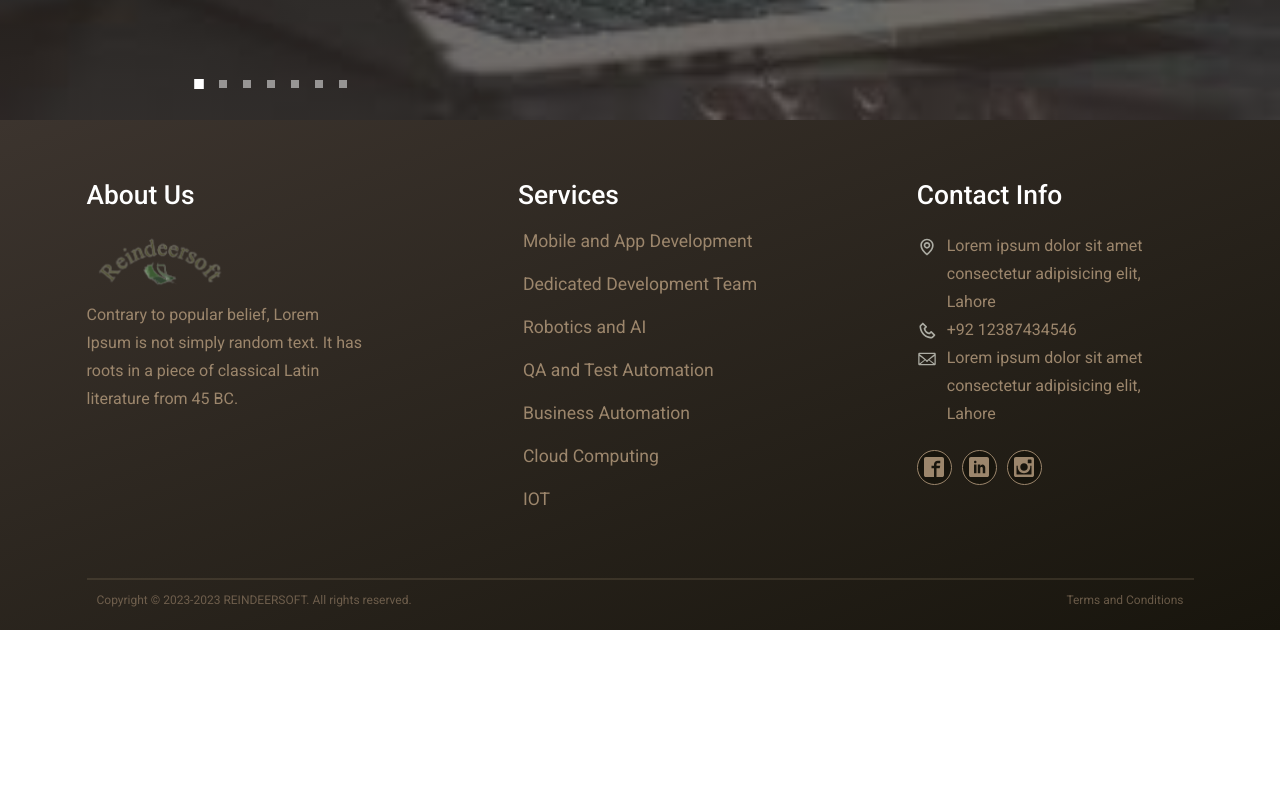
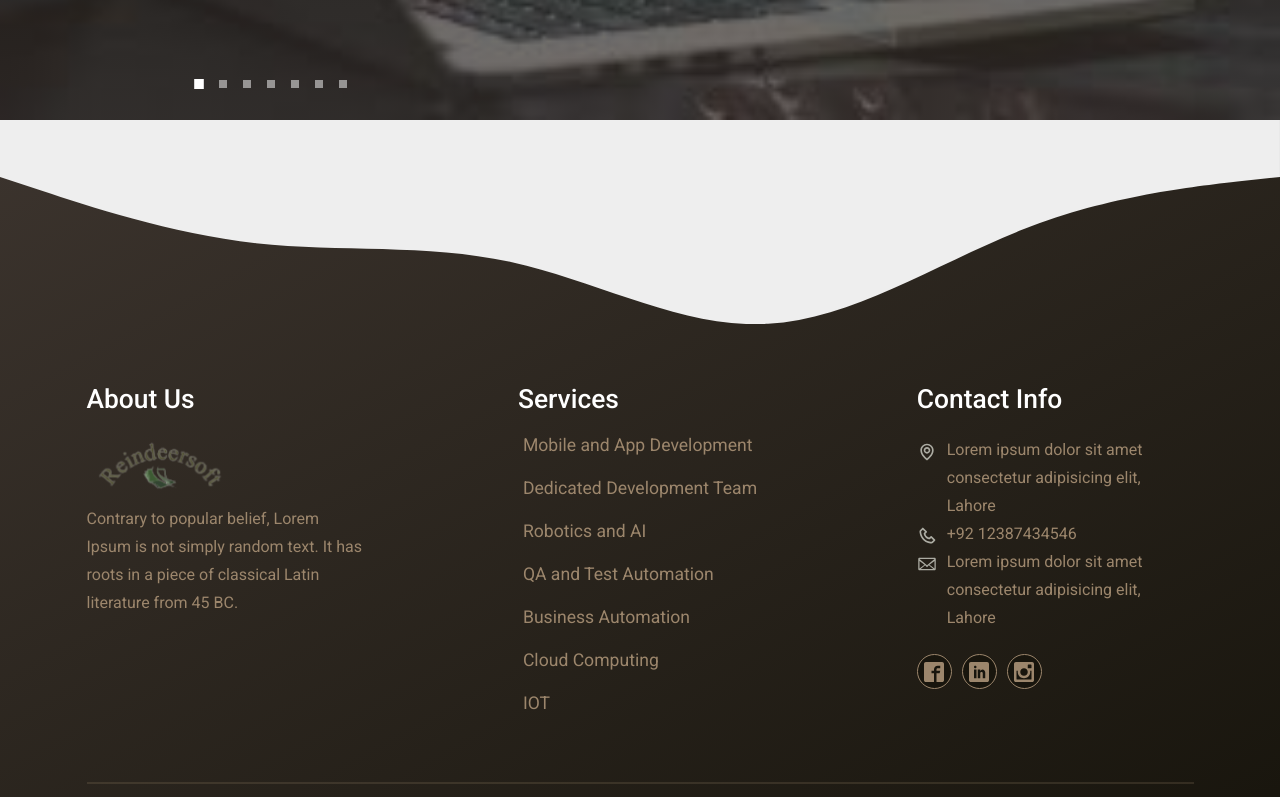
Before and after one commit to Jahangeer95/reindeersoft, a Next.js app: page / in a window 1280 px wide. Shown: the part 660-1457 px from the top of the page. Before the commit the page ends 1290 px from the top, so only its background shows below. Built offline with nearby package versions, Linux system fonts and the light colour scheme.

Commit message:
footer svg added..

```diff
--- a/src/components/template/footer/index.tsx
+++ b/src/components/template/footer/index.tsx
@@ -9,6 +9,13 @@ import Contact from "./contact/Contact";
 const Footer = () => {
   return (
     <footer className={styles.Footer_Main}>
+      <svg xmlns="http://www.w3.org/2000/svg" viewBox="0 0 1440 230">
+        <path
+          fill="#eee"
+          fill-opacity="1"
+          d="M0,64L48,80C96,96,192,128,288,138.7C384,149,480,139,576,160C672,181,768,235,864,229.3C960,224,1056,160,1152,122.7C1248,85,1344,75,1392,69.3L1440,64L1440,0L1392,0C1344,0,1248,0,1152,0C1056,0,960,0,864,0C768,0,672,0,576,0C480,0,384,0,288,0C192,0,96,0,48,0L0,0Z"
+        ></path>
+      </svg>
       <Container>
         <div>
           <article>
```
